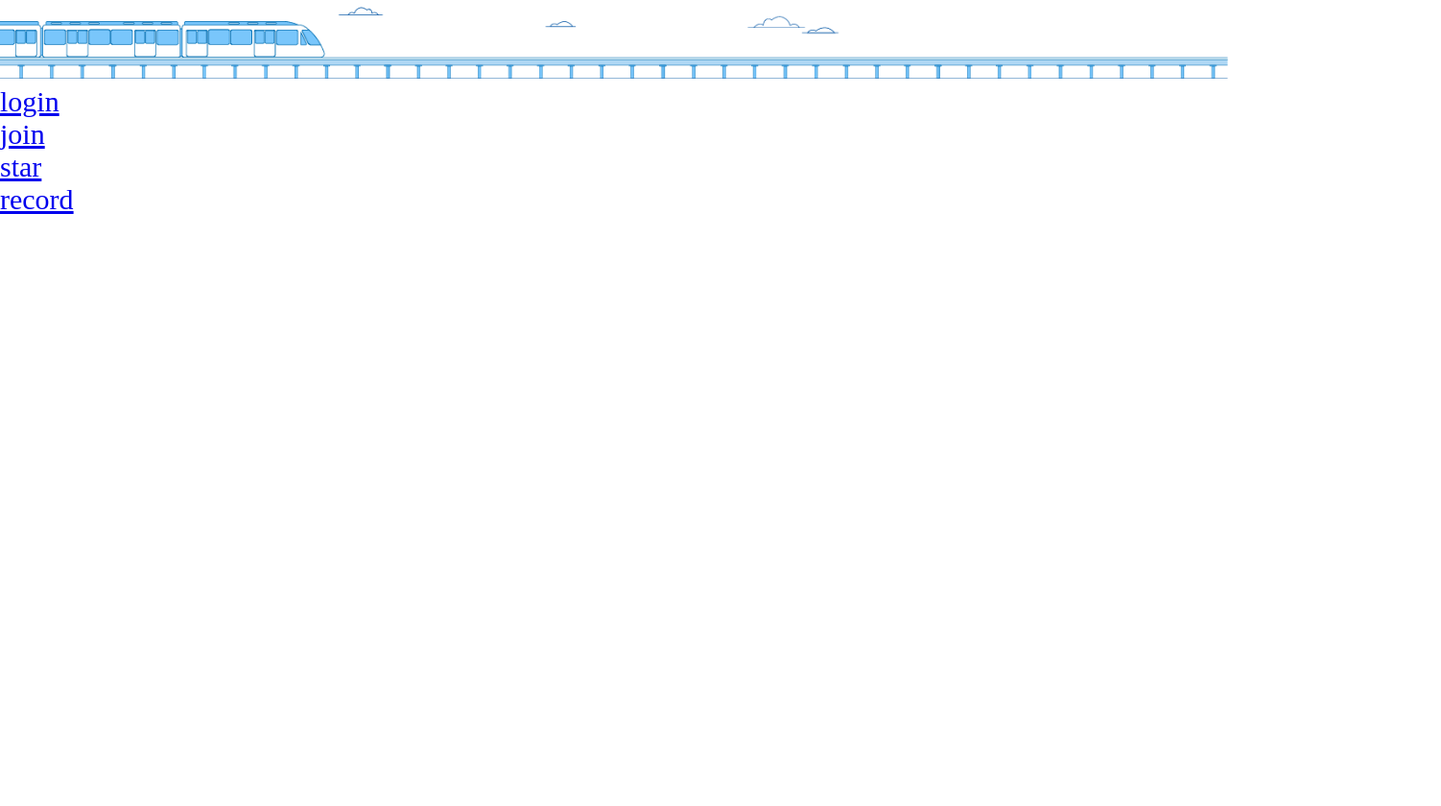
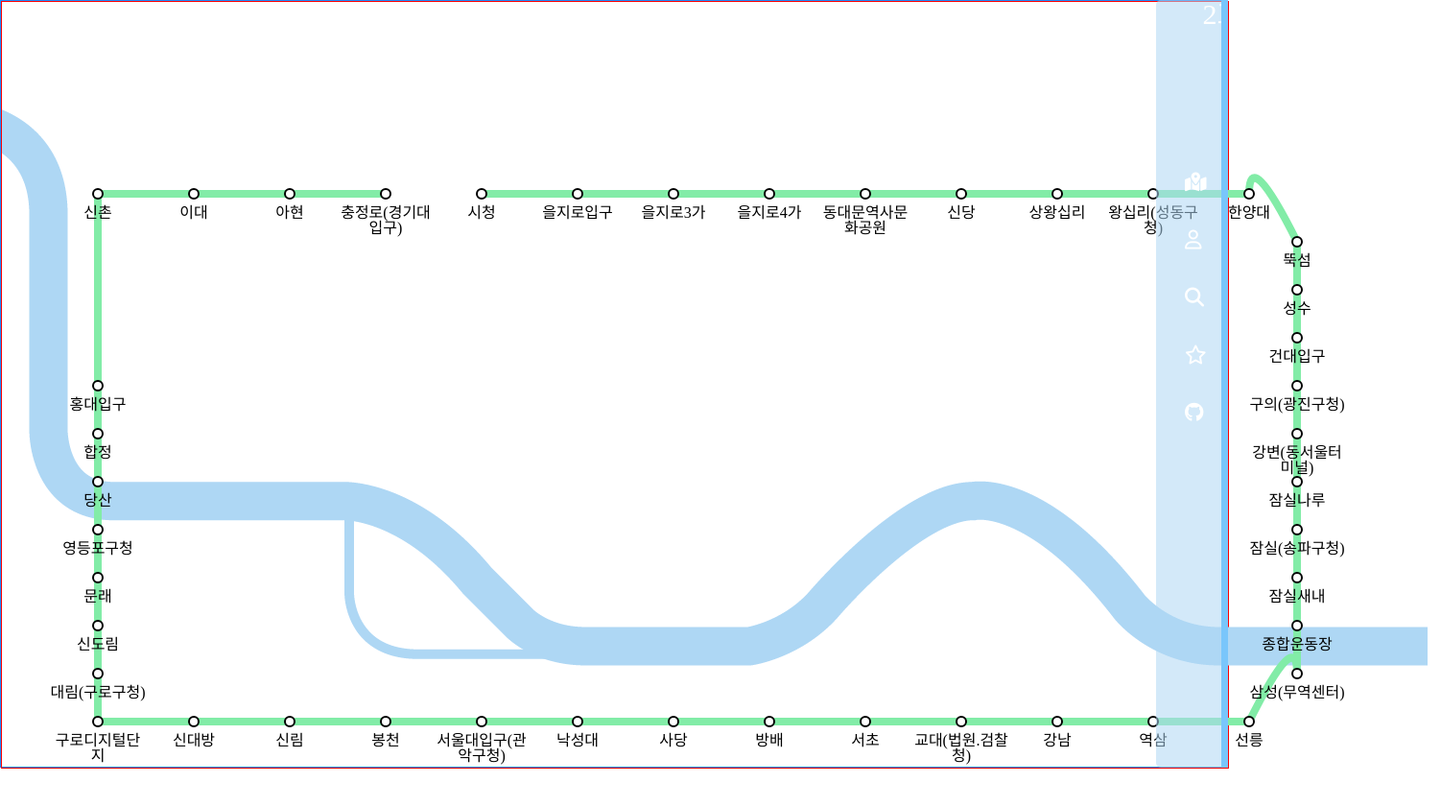
Before and after one commit to leehj04271/test03, a plain HTML site: page index.html in a window 1280 px wide. Shown: the whole page at 96% size, 1502 px wide, since content can reach past the window. Before the commit the page ends 800 px from the top, so only its background shows below. Drawn offline with Linux system fonts and the light colour scheme.

Commit message:
Add files via upload

```diff
--- a/index.html
+++ b/index.html
@@ -1,27 +1,70 @@
 <!DOCTYPE html>
-<html lang="en">
+<html lang="ko">
+
 <head>
-    <meta charset="UTF-8">
-    <meta http-equiv="X-UA-Compatible" content="IE=edge">
-    <meta name="viewport" content="width=device-width, initial-scale=1.0">
-    <title>Document</title>
+  <meta charset="UTF-8">
+  <meta http-equiv="X-UA-Compatible" content="IE=edge">
+  <meta name="viewport" content="width=device-width, initial-scale=1.0">
+  <title>Document</title>
+  <link rel="preconnect" href="https://fonts.googleapis.com">
+  <link rel="preconnect" href="https://fonts.gstatic.com" crossorigin>
+  <link rel="stylesheet" href="https://cdnjs.cloudflare.com/ajax/libs/font-awesome/6.3.0/css/all.min.css"
+    integrity="sha512-SzlrxWUlpfuzQ+pcUCosxcglQRNAq/DZjVsC0lE40xsADsfeQoEypE+enwcOiGjk/bSuGGKHEyjSoQ1zVisanQ=="
+    crossorigin="anonymous" referrerpolicy="no-referrer" />
+  <link rel="stylesheet" href="./css/reset.css">
+  <link rel="stylesheet" href="./css/style.css">
+  <script src="./js/jquery-1.12.4.min.js"></script>
+  <script src="./js/jquery.subwayMap-0.5.3.js" type="text/javascript"></script>
+  <script src='./js/line2.js'></script>
 
-    <style>
-        * { margin: 0; padding: 0; box-sizing: border-box; }
-        div {
-            font-size: 30px;
-        }
-    </style>
+
+
+
+
+  <!--[if lt IE 9]>
+      <script src="./js/html5shiv.js"></script>
+    <![endif]-->
+
 </head>
+
 <body>
-    <header>
-        <div>
-            <img src="./img/Artboard 152000.png" alt="" style=" width: 100%;">
-        </div>
-    </header>
-    <div><a href="./login.html">login</a></div>
-    <div><a href="./join.html">join</a></div>
-    <div><a href="./star.html">star</a></div>
-    <div><a href="./record.html">record</a></div>
+
+  <div id="nav">
+    <nav class="nav-box">
+      <h1><span class="pc">2호선 지하철 정보</span></h1>
+      <ul class="depth1">
+        <li class="list"><a href="index.html"><i class="fa-solid fa-map-location-dot"></i><span
+              class="pc">지도보기</span></a>
+        </li>
+        <li class="list"><a href="login.html"><i class="fa-regular fa-user"></i><span class="pc">로그인/회원가입</span></a>
+        </li>
+        <li class="list"><a href="record.html"><i class="fa-solid fa-magnifying-glass"></i>
+            <spn class="pc">검색하기</spn>
+          </a></li>
+        <li class="list"><a href="star.html"><i class="fa-regular fa-star"></i><span class="pc">즐겨찾기</span></a></li>
+        <li class="list"><a href="#"><i class="fa-brands fa-github"></i><span class="pc">ABOUT US</span></a></li>
+      </ul>
+    </nav>
+
+
+  </div>
+  <div id="wrap" class="main">
+
+  </div>
+
+
+
+
+  <!-- <div class="introAni">
+    <div><img src="./metrointro.gif" alt="" srcset=""></div>
+  </div> -->
+
+
+  <script src="./js/index.js" defer></script>
+
+
+
+
 </body>
+
 </html>
```
